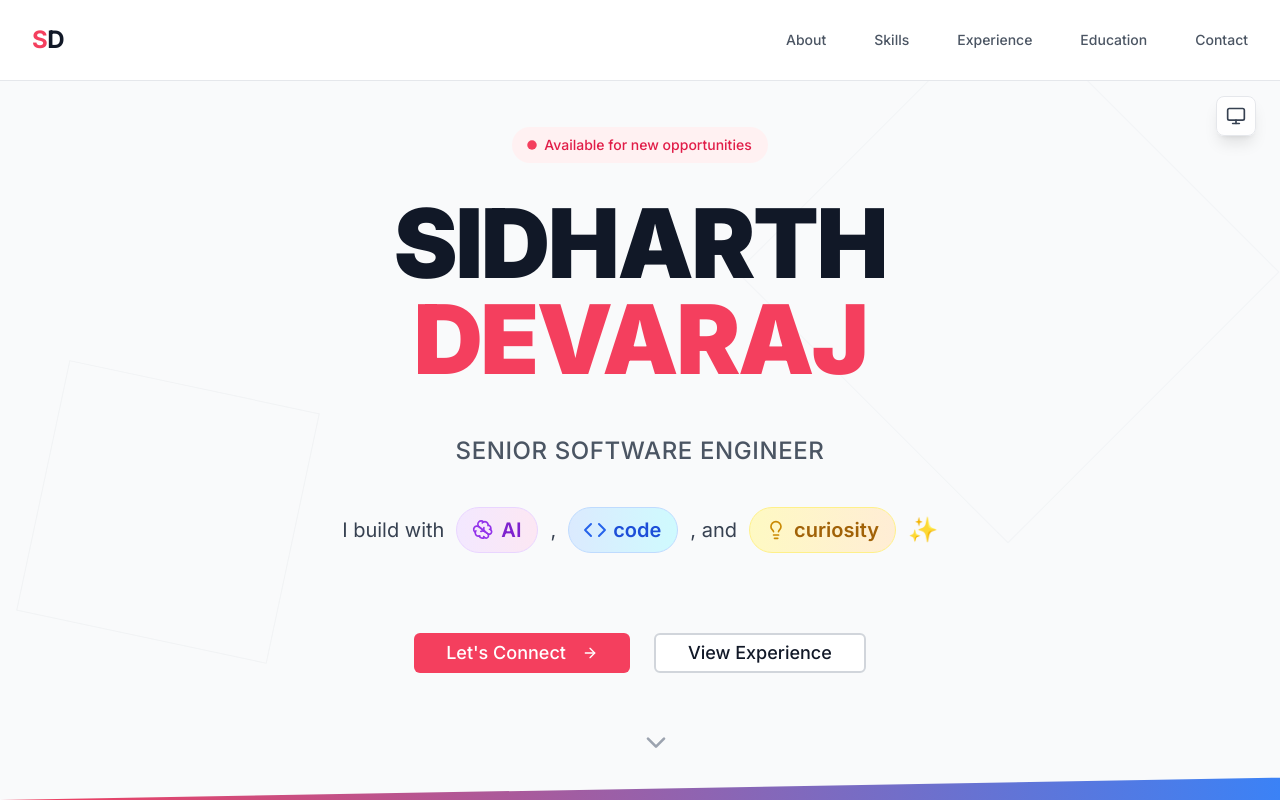
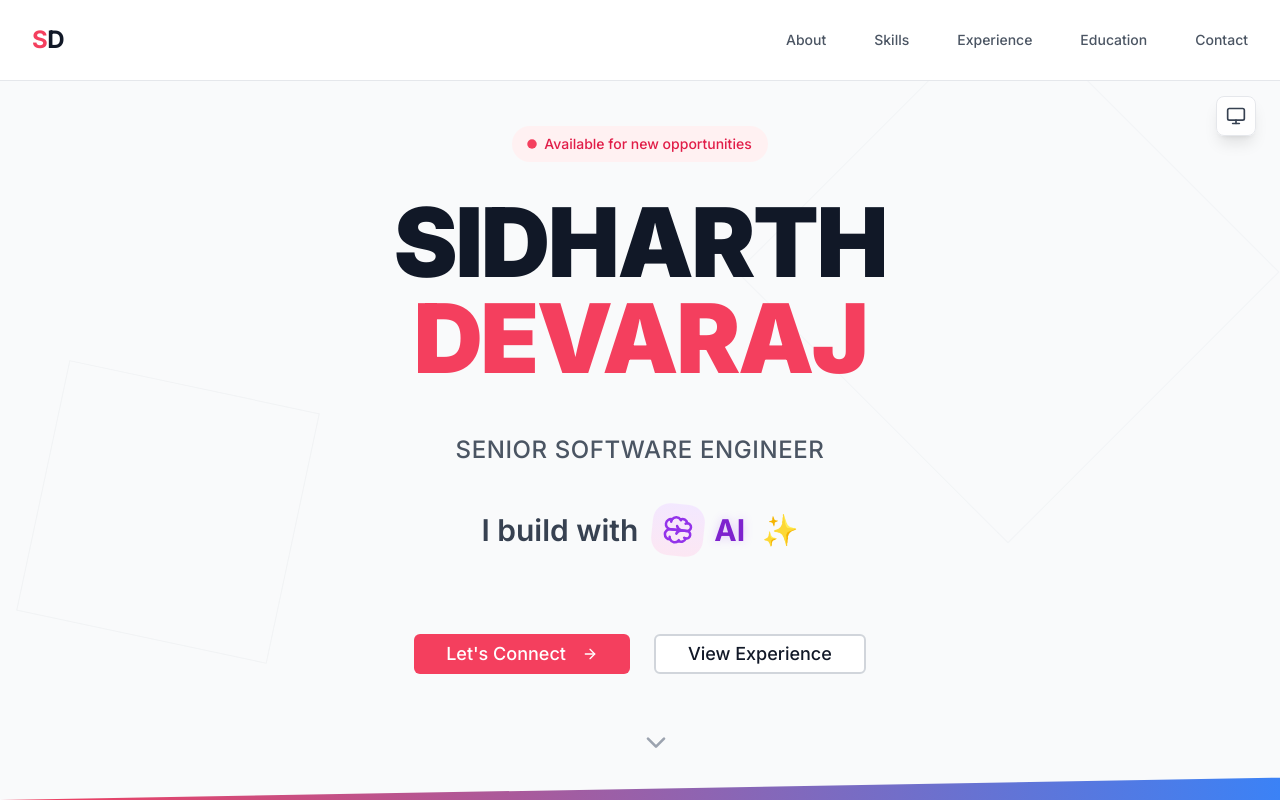
Before and after one commit to sidharthd/personal-website, a Next.js app: page / in a window 1280 px wide. Shown: the top 800 px of the page. Built offline with nearby package versions, Linux system fonts and the light colour scheme.

Commit message:
feat: add dynamic cycling keywords for "I build with"
Introduce cycling keywords with smooth transitions and unique styles.

Co-authored-by: Sidharth Devaraj <6842065+sidharthd@users.noreply.github.com>

```diff
--- a/app/page.tsx
+++ b/app/page.tsx
@@ -86,71 +86,111 @@ export default function Portfolio() {
     }
   }
 
-  // Fun animated text component
+  // Fun animated text component with cycling text
   const PlayfulText = () => {
+    const [currentIndex, setCurrentIndex] = useState(0)
+
+    const keywords = [
+      { text: "AI", icon: Brain, color: "purple" },
+      { text: "code", icon: Code, color: "blue" },
+      { text: "curiosity", icon: Lightbulb, color: "yellow" },
+    ]
+
+    useEffect(() => {
+      const interval = setInterval(() => {
+        setCurrentIndex((prev) => (prev + 1) % keywords.length)
+      }, 3000) // Change every 3 seconds
+
+      return () => clearInterval(interval)
+    }, [])
+
+    const currentKeyword = keywords[currentIndex]
+    const CurrentIcon = currentKeyword.icon
+
     return (
       <motion.div
         initial={{ opacity: 0, y: 20 }}
         animate={{ opacity: 1, y: 0 }}
         transition={{ delay: 1.2 }}
-        className="flex flex-wrap items-center justify-center gap-3 text-lg lg:text-xl text-gray-700 dark:text-gray-300 leading-relaxed"
+        className="flex items-center justify-center gap-4 text-2xl lg:text-3xl font-semibold text-gray-700 dark:text-gray-300 leading-relaxed"
       >
-        <span>I build with</span>
+        <span className="text-gray-700 dark:text-gray-300">I build with</span>
 
-        {/* AI Section */}
         <motion.div
-          whileHover={{ scale: 1.1, rotate: 5 }}
-          className="inline-flex items-center gap-2 px-4 py-2 bg-gradient-to-r from-purple-100 to-pink-100 dark:from-purple-900/30 dark:to-pink-900/30 rounded-full border border-purple-200 dark:border-purple-700 cursor-pointer"
+          key={currentIndex}
+          initial={{ opacity: 0, y: 20, scale: 0.8 }}
+          animate={{ opacity: 1, y: 0, scale: 1 }}
+          exit={{ opacity: 0, y: -20, scale: 0.8 }}
+          transition={{ duration: 0.6, ease: "easeInOut" }}
+          className="flex items-center gap-3"
         >
           <motion.div
-            animate={{ rotate: [0, 360] }}
-            transition={{ duration: 8, repeat: Number.POSITIVE_INFINITY, ease: "linear" }}
-          >
-            <Brain className="w-5 h-5 text-purple-600 dark:text-purple-400" />
-          </motion.div>
-          <span className="font-semibold text-purple-700 dark:text-purple-300">AI</span>
-        </motion.div>
-
-        <span>,</span>
-
-        {/* Code Section */}
-        <motion.div
-          whileHover={{ scale: 1.1, rotate: -5 }}
-          className="inline-flex items-center gap-2 px-4 py-2 bg-gradient-to-r from-blue-100 to-cyan-100 dark:from-blue-900/30 dark:to-cyan-900/30 rounded-full border border-blue-200 dark:border-blue-700 cursor-pointer"
-        >
-          <motion.div animate={{ scale: [1, 1.2, 1] }} transition={{ duration: 2, repeat: Number.POSITIVE_INFINITY }}>
-            <Code className="w-5 h-5 text-blue-600 dark:text-blue-400" />
-          </motion.div>
-          <span className="font-semibold text-blue-700 dark:text-blue-300">code</span>
-        </motion.div>
-
-        <span>, and</span>
-
-        {/* Curiosity Section */}
-        <motion.div
-          whileHover={{ scale: 1.1, rotate: 5 }}
-          className="inline-flex items-center gap-2 px-4 py-2 bg-gradient-to-r from-yellow-100 to-orange-100 dark:from-yellow-900/30 dark:to-orange-900/30 rounded-full border border-yellow-200 dark:border-yellow-700 cursor-pointer"
-        >
-          <motion.div
+            className={`
+            w-12 h-12 rounded-2xl flex items-center justify-center
+            ${currentKeyword.color === "purple" ? "bg-gradient-to-r from-purple-100 to-pink-100 dark:from-purple-900/30 dark:to-pink-900/30" : ""}
+            ${currentKeyword.color === "blue" ? "bg-gradient-to-r from-blue-100 to-cyan-100 dark:from-blue-900/30 dark:to-cyan-900/30" : ""}
+            ${currentKeyword.color === "yellow" ? "bg-gradient-to-r from-yellow-100 to-orange-100 dark:from-yellow-900/30 dark:to-orange-900/30" : ""}
+          `}
             animate={{
-              rotate: [0, 15, -15, 0],
               scale: [1, 1.1, 1],
+              rotate:
+                currentKeyword.color === "purple"
+                  ? [0, 360]
+                  : currentKeyword.color === "blue"
+                    ? [0, 180, 360]
+                    : [0, 15, -15, 0],
             }}
             transition={{
-              duration: 3,
+              duration: currentKeyword.color === "purple" ? 8 : currentKeyword.color === "blue" ? 2 : 3,
               repeat: Number.POSITIVE_INFINITY,
               ease: "easeInOut",
             }}
           >
-            <Lightbulb className="w-5 h-5 text-yellow-600 dark:text-yellow-400" />
+            <CurrentIcon
+              className={`
+              w-7 h-7
+              ${currentKeyword.color === "purple" ? "text-purple-600 dark:text-purple-400" : ""}
+              ${currentKeyword.color === "blue" ? "text-blue-600 dark:text-blue-400" : ""}
+              ${currentKeyword.color === "yellow" ? "text-yellow-600 dark:text-yellow-400" : ""}
+            `}
+            />
           </motion.div>
-          <span className="font-semibold text-yellow-700 dark:text-yellow-300">curiosity</span>
+
+          <motion.span
+            className={`
+            font-bold
+            ${currentKeyword.color === "purple" ? "text-purple-700 dark:text-purple-300" : ""}
+            ${currentKeyword.color === "blue" ? "text-blue-700 dark:text-blue-300" : ""}
+            ${currentKeyword.color === "yellow" ? "text-yellow-700 dark:text-yellow-300" : ""}
+          `}
+            animate={{
+              textShadow: [
+                "0 0 0px rgba(0,0,0,0)",
+                `0 0 10px ${currentKeyword.color === "purple" ? "rgba(168, 85, 247, 0.3)" : currentKeyword.color === "blue" ? "rgba(59, 130, 246, 0.3)" : "rgba(251, 191, 36, 0.3)"}`,
+                "0 0 0px rgba(0,0,0,0)",
+              ],
+            }}
+            transition={{
+              duration: 2,
+              repeat: Number.POSITIVE_INFINITY,
+              ease: "easeInOut",
+            }}
+          >
+            {currentKeyword.text}
+          </motion.span>
         </motion.div>
 
         <motion.span
-          animate={{ scale: [1, 1.2, 1] }}
-          transition={{ duration: 2, repeat: Number.POSITIVE_INFINITY, delay: 1 }}
-          className="text-2xl"
+          animate={{
+            scale: [1, 1.3, 1],
+            rotate: [0, 180, 360],
+          }}
+          transition={{
+            duration: 2,
+            repeat: Number.POSITIVE_INFINITY,
+            delay: 1,
+          }}
+          className="text-3xl"
         >
           ✨
         </motion.span>
```
